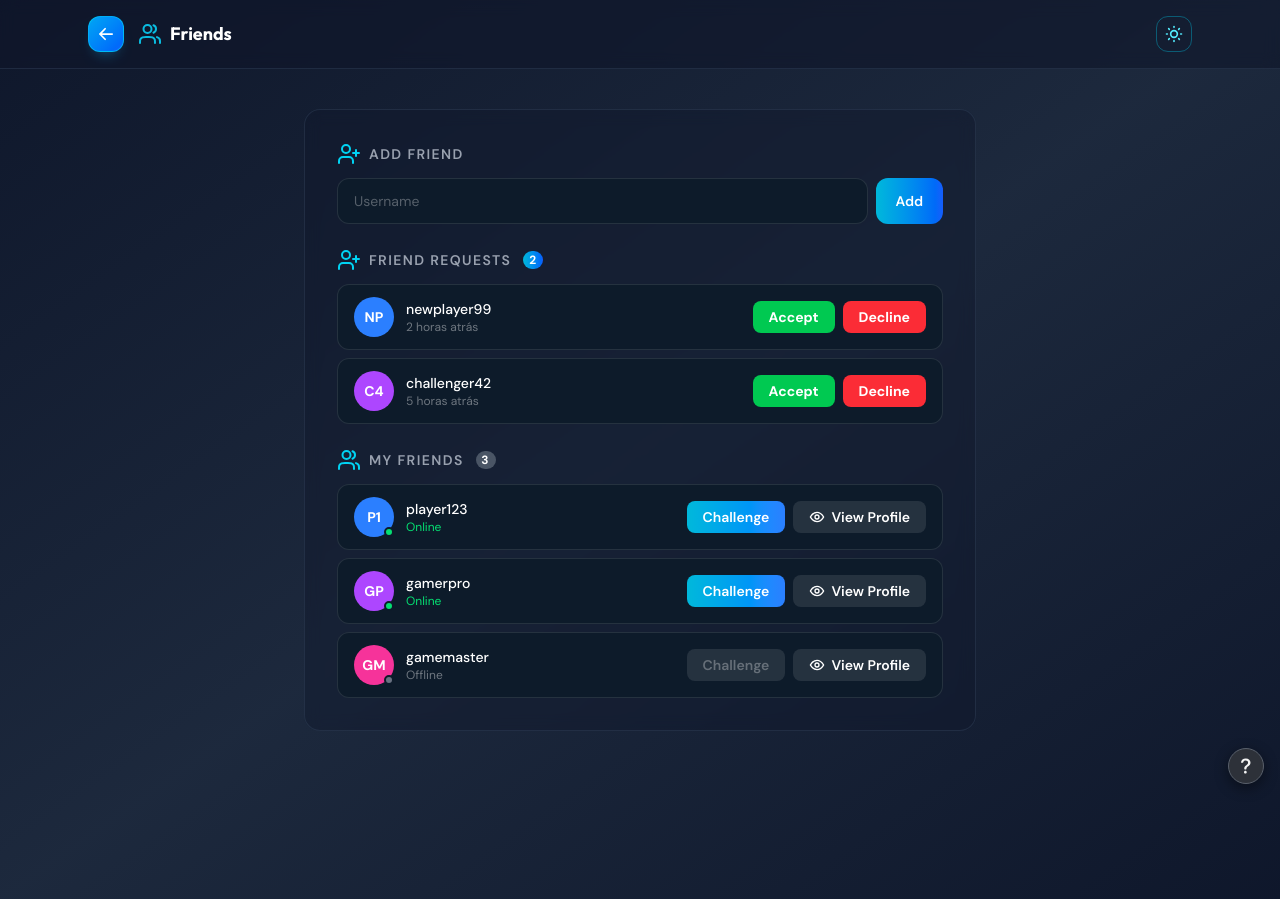
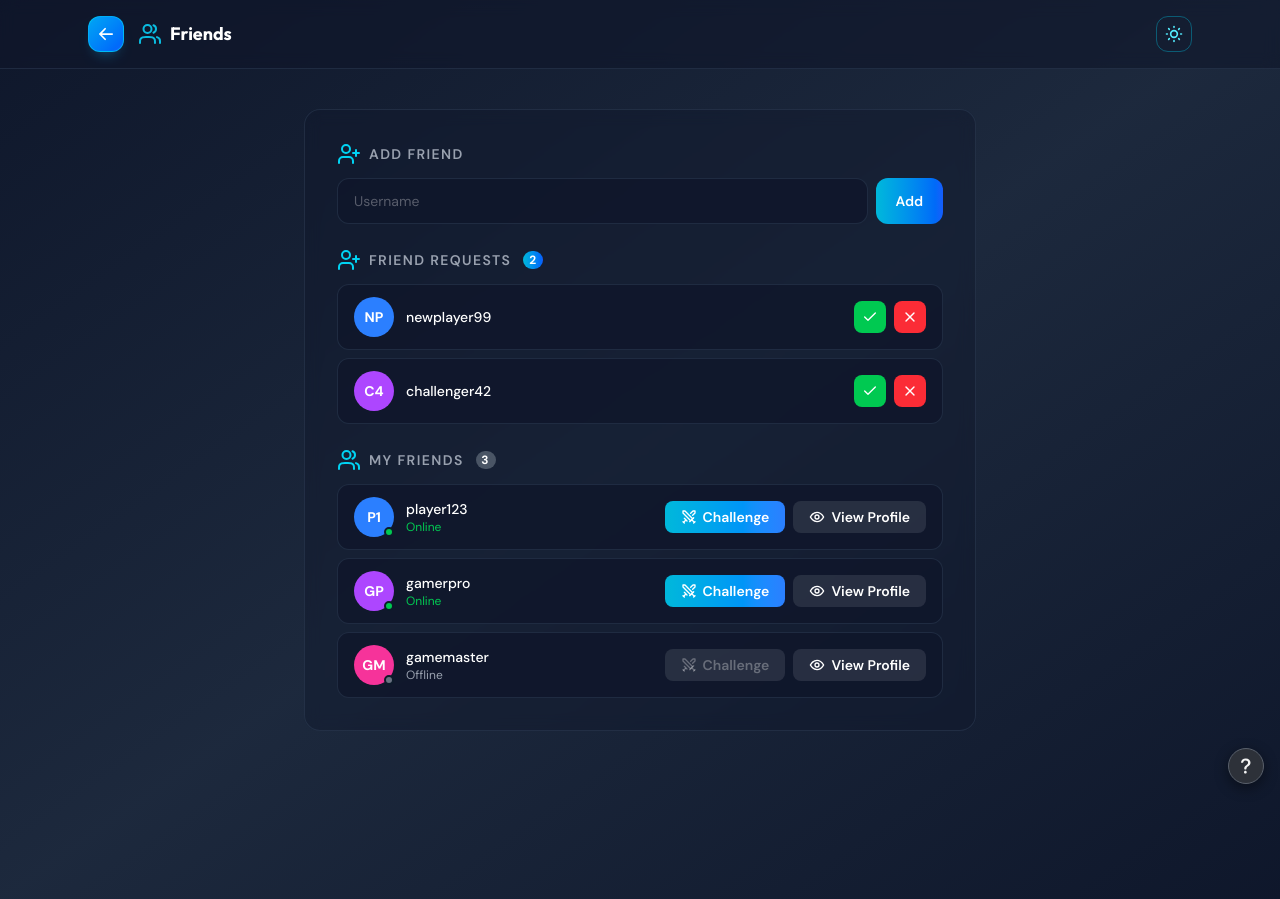
Before and after one commit to transcendence4two/Transcendence, a React (Vite) app in the folder frontend/: page /friends in a window 1280 px wide. Built offline with nearby package versions, Linux system fonts and the light colour scheme; sample sign-in values are in the browser's storage.

Commit message:
style: use new icons

```diff
--- a/frontend/src/index.css
+++ b/frontend/src/index.css
@@ -55,6 +55,7 @@ html.light body {
 
 /* Custom component classes */
 @layer components {
+  /* ─── Base / Layout ─── */
   .header-main {
     @apply bg-transparent text-white py-6 px-8;
   }
@@ -123,6 +124,7 @@ html.light body {
     @apply mx-auto w-full max-w-4xl rounded-3xl border border-slate-700/50 bg-slate-800/50 backdrop-blur-sm p-6 sm:p-8 shadow-2xl space-y-8;
   }
 
+  /* ─── Navbar ─── */
   .profile-nav-shell {
     @apply relative z-[200] w-full border-b border-slate-700/50 bg-slate-900/60 backdrop-blur-sm;
   }
@@ -147,6 +149,7 @@ html.light body {
     @apply h-5 w-5;
   }
 
+  /* ─── Profile Page ─── */
   .profile-page-content {
     @apply px-4 sm:px-6 py-8 sm:py-10;
   }
@@ -167,6 +170,10 @@ html.light body {
     @apply w-20 h-20 rounded-full bg-linear-to-r from-cyan-400 to-purple-600 flex items-center justify-center text-white text-2xl font-bold shadow-lg;
   }
 
+  .profile-page-avatar-image {
+    @apply w-full h-full rounded-full object-cover;
+  }
+
   .profile-page-name {
     @apply text-xl font-bold text-white in-[.light]:text-gray-900;
   }
@@ -179,6 +186,7 @@ html.light body {
     @apply in-[.light]:border-gray-200 bg-slate-800/50 in-[.light]:bg-white/80;
   }
 
+  /* ─── Settings Page ─── */
   .settings-page-content {
     @apply px-4 sm:px-6 py-8 sm:py-10;
   }
@@ -189,22 +197,6 @@ html.light body {
 
   .settings-page-card {
     @apply bg-slate-900/40 border border-slate-700/50 in-[.light]:border-gray-200 bg-slate-800/50 in-[.light]:bg-white/80 backdrop-blur-sm rounded-2xl p-8 space-y-6;
-  }
-
-  .friends-page-content {
-    @apply px-4 sm:px-6 py-8 sm:py-10;
-  }
-
-  .friends-page-layout {
-    @apply mx-auto w-full max-w-2xl space-y-6;
-  }
-
-  .friends-page-card {
-    @apply bg-slate-900/40 border border-slate-700/50 in-[.light]:border-gray-200 bg-slate-800/50 in-[.light]:bg-white/80 backdrop-blur-sm rounded-2xl p-8 space-y-6;
-  }
-
-  .friends-page-card button {
-    @apply cursor-pointer duration-500 disabled:cursor-default;
   }
 
   .settings-card-header {
@@ -252,6 +244,80 @@ html.light body {
     @apply text-white text-left;
   }
 
+  /* ─── Friends Page ─── */
+  .friends-page-content {
+    @apply px-4 sm:px-6 py-8 sm:py-10;
+  }
+
+  .friends-page-layout {
+    @apply mx-auto w-full max-w-2xl space-y-6;
+  }
+
+  .friends-page-card {
+    @apply bg-slate-900/40 border border-slate-700/50 in-[.light]:border-gray-200 bg-slate-800/50 in-[.light]:bg-white/80 backdrop-blur-sm rounded-2xl p-8 space-y-6;
+  }
+
+  .friends-page-card button {
+    @apply cursor-pointer duration-500 disabled:cursor-default;
+  }
+
+  .friends-page-section-title {
+    @apply flex items-center gap-2 text-gray-400 font-semibold text-sm uppercase tracking-widest mb-3;
+  }
+
+  .friends-page-input {
+    @apply flex-1 bg-slate-900/80 border border-slate-700/50 rounded-xl px-4 py-3 text-white placeholder-white/30 text-sm focus:outline-none focus:border-white/15 transition-colors duration-500;
+  }
+
+  .friends-page-add-btn {
+    @apply bg-linear-to-r from-cyan-500 to-blue-600 text-white font-semibold px-5 py-1 rounded-xl text-sm hover:opacity-80 transition-all;
+  }
+
+  .friends-page-request-badge {
+    @apply bg-linear-to-r from-cyan-500 to-blue-600 text-white text-xs font-bold rounded-xl w-5 h-4.5 flex items-center justify-center ml-1;
+  }
+
+  .friends-page-friends-badge {
+    @apply bg-gray-600 text-white text-xs font-bold rounded-xl w-5 h-4.5 flex items-center justify-center ml-1;
+  }
+
+  .friends-page-friend-request-card {
+    @apply flex items-center justify-between bg-slate-900/80 in-[.light]:bg-gray-100 border border-slate-700/50 rounded-xl px-4 py-3;
+  }
+
+  .friends-page-friend-card {
+    @apply flex items-center justify-between bg-slate-900/80 in-[.light]:bg-gray-100 border border-slate-700/50 rounded-xl px-4 py-3;
+  }
+
+  .friends-page-friend-card .friends-page-user-status-online {
+    @apply text-green-500;
+  }
+
+  .friends-page-friend-card .friends-page-user-status-offline {
+    @apply text-gray-400;
+  }
+
+  .friends-page-username {
+    @apply text-white font-medium text-sm in-[.light]:text-gray-900;
+  }
+
+  .friends-page-accept-btn {
+    @apply inline-flex items-center justify-center bg-green-500 hover:bg-green-700 text-white w-8 h-8 rounded-lg transition-colors;
+  }
+
+  .friends-page-decline-btn {
+    @apply inline-flex items-center justify-center bg-red-500 hover:bg-red-700 text-white w-8 h-8 rounded-lg transition-colors;
+  }
+
+  .friends-page-challenge-btn {
+    @apply flex items-center gap-1.5 bg-linear-to-r from-cyan-500 via-blue-500 to-cyan-400 bg-[length:200%_auto] bg-left disabled:bg-none disabled:bg-white/10 disabled:text-white/30 text-white font-semibold px-4 py-1.5 rounded-lg text-sm transition-all hover:bg-right;
+  }
+
+  .friends-page-view-profile-btn {
+    @apply flex items-center gap-1.5 bg-white/10 hover:bg-white/20 text-white in-[.light]:text-gray-700 font-semibold px-4 py-1.5 rounded-lg text-sm transition-colors;
+  }
+
+  /* ─── Dashboard Page ─── */
   .dashboard-main {
     @apply flex items-center justify-center p-4 sm:p-8;
   }
@@ -278,6 +344,10 @@ html.light body {
 
   .dashboard-avatar {
     @apply w-20 h-20 rounded-full bg-linear-to-r from-cyan-400 to-purple-600 flex items-center justify-center text-white text-2xl font-bold shadow-lg;
+  }
+
+  .dashboard-avatar-image {
+    @apply w-full h-full rounded-full object-cover;
   }
 
   .dashboard-user-name {
@@ -369,6 +439,7 @@ html.light body {
     @apply mb-3 text-left sm:text-base font-semibold uppercase tracking-[0.14em] text-gray-400;
   }
 
+  /* ─── Shared Components ─── */
   .help-fab {
     @apply fixed right-4 bottom-4 z-20 inline-flex h-9 w-9 items-center justify-center rounded-full border shadow-[0_4px_14px_rgba(0,0,0,0.45)] transition-colors cursor-pointer;
     background-color: #2d3139;
@@ -505,6 +576,7 @@ html.light body {
     animation-delay: -7s;
   }
 
+  /* ─── Icons ─── */
   .icon-svg {
     opacity: 0.95;
   }
@@ -535,6 +607,8 @@ html.light body {
 }
 
 /* Light Mode Styles */
+
+/* ─── Base / Layout ─── */
 .light .header-main {
   @apply bg-transparent text-gray-900;
 }
@@ -567,6 +641,7 @@ html.light body {
   @apply border-gray-200 bg-white shadow-xl;
 }
 
+/* ─── Navbar ─── */
 .light .profile-nav {
   @apply bg-transparent;
 }
@@ -595,6 +670,7 @@ html.light body {
   @apply text-gray-900;
 }
 
+/* ─── Dashboard ─── */
 .light .dashboard-card {
   @apply bg-white border-gray-400;
 }
@@ -616,6 +692,7 @@ html.light body {
   text-shadow: 0 0 12px rgba(14, 116, 144, 0.18);
 }
 
+/* ─── Profile ─── */
 .light .profile-initials {
   @apply border-blue-400 from-cyan-400 to-blue-500;
 }
@@ -632,6 +709,7 @@ html.light body {
   @apply text-gray-700;
 }
 
+/* ─── Shared Components ─── */
 .light .help-fab {
   border-color: #cbd5e1;
   background-color: #ffffff;
@@ -648,6 +726,7 @@ html.light body {
   opacity: 0.9;
 }
 
+/* ─── Profile Page ─── */
 .light .profile-page-user-card {
   @apply border-gray-400;
 }
@@ -660,6 +739,50 @@ html.light body {
   @apply text-gray-700;
 }
 
+/* ─── Friends Page ─── */
+.light .friends-page-friend-request-card,
+.light .friends-page-friend-card {
+  @apply border-gray-300;
+}
+
+.light .friends-page-input {
+  @apply bg-gray-100 text-gray-900 placeholder-gray-500 border-gray-300 focus:border-gray-400;
+}
+
+.light .friends-page-card section h2 {
+  @apply text-black;
+  font-family: "Outfit", sans-serif;
+}
+
+.light .friends-page-friend-card .friends-page-user-status-online {
+  @apply text-green-500;
+}
+
+.light .friends-page-friend-card .friends-page-user-status-offline {
+  @apply text-gray-400;
+}
+
+.light .friends-page-mini-circle-status {
+  @apply border-gray-100;
+}
+
+.light .friends-page-accept-btn {
+  @apply bg-green-400 hover:bg-green-500;
+}
+
+.light .friends-page-decline-btn {
+  @apply bg-red-400 hover:bg-red-500;
+}
+
+.light .friends-page-challenge-btn {
+  @apply disabled:text-gray-500 disabled:bg-gray-400/20;
+}
+
+.light .friends-page-view-profile-btn {
+  @apply bg-gray-400/20 hover:bg-gray-500/40;
+}
+
+/* ─── Shared Stats & History ─── */
 .light .stat-card {
   @apply border-gray-300 bg-white;
 }
@@ -700,6 +823,7 @@ html.light body {
   @apply bg-gray-50 border-gray-400;
 }
 
+/* ─── Icons ─── */
 .light .icon-svg {
   opacity: 0.85;
 }
@@ -729,6 +853,7 @@ html.light body {
     hue-rotate(244deg) brightness(92%) contrast(91%);
 }
 
+/* ─── Tailwind Overrides ─── */
 .light .text-gray-300 {
   @apply text-gray-700;
 }
--- a/frontend/src/pages/FriendsPage.tsx
+++ b/frontend/src/pages/FriendsPage.tsx
@@ -1,7 +1,14 @@
 import { useNavigate } from "react-router-dom";
 import { useState, useEffect } from "react";
 
-import { FriendsIcon, UserAddIcon, EyeIcon } from "../components/icons/Icons";
+import {
+  FriendsIcon,
+  UserAddIcon,
+  EyeIcon,
+  CombatIcon,
+  CheckIcon,
+  XIcon,
+} from "../components/icons/Icons";
 
 import PageNavbar from "../components/common/PageNavbar";
 import HelpFab from "../components/common/HelpFab";
@@ -17,7 +24,6 @@ type FriendRequest = {
   username: string;
   initials: string;
   color: string;
-  timeAgo: string;
 };
 
 type Friend = {
@@ -45,14 +51,12 @@ const mockRequests: FriendRequest[] = [
     username: "newplayer99",
     initials: "NP",
     color: "bg-blue-500",
-    timeAgo: "2 horas atrás",
   },
   {
     id: "2",
     username: "challenger42",
     initials: "C4",
     color: "bg-purple-500",
-    timeAgo: "5 horas atrás",
   },
 ];
 
@@ -103,8 +107,8 @@ const FriendsPage = () => {
             <div className="friends-page-card">
               {/* ── ADD FRIEND ── */}
               <section className="mb-6">
-                <h2 className="flex items-center gap-2 text-gray-400 font-semibold text-sm uppercase tracking-widest mb-3">
-                  <UserAddIcon className="w-6 h-6 text-cyan-400" />
+                <h2 className="friends-page-section-title">
+                  <UserAddIcon className="w-6 h-6 text-cyan-400 in-[.light]:brightness-0" />
                   Add Friend
                 </h2>
                 <div className="flex gap-2">
@@ -113,20 +117,18 @@ const FriendsPage = () => {
                     placeholder="Username"
                     value={searchInput}
                     onChange={(e) => setSearchInput(e.target.value)}
-                    className="flex-1 bg-[#0d1b2a] border border-white/10 rounded-xl px-4 py-3 text-white placeholder-white/30 text-sm focus:outline-none focus:border-white/15 transition-colors duration-500"
+                    className="friends-page-input"
                   />
-                  <button className="bg-linear-to-r from-cyan-500 to-blue-600 text-white font-semibold px-5 py-1 rounded-xl text-sm hover:opacity-80 transition-all">
-                    Add
-                  </button>
+                  <button className="friends-page-add-btn">Add</button>
                 </div>
               </section>
 
               {/* ── FRIEND REQUESTS ── */}
               <section className="mb-6">
-                <h2 className="flex items-center gap-2 text-gray-400 font-semibold text-sm uppercase tracking-widest mb-3">
-                  <UserAddIcon className="w-6 h-6 text-cyan-400" />
+                <h2 className="friends-page-section-title">
+                  <UserAddIcon className="w-6 h-6 text-cyan-400 in-[.light]:brightness-0" />
                   Friend Requests
-                  <span className="bg-linear-to-r from-cyan-500 to-blue-600 text-white text-xs font-bold rounded-xl w-5 h-4.5 flex items-center justify-center ml-1">
+                  <span className="friends-page-request-badge">
                     {mockRequests.length}
                   </span>
                 </h2>
@@ -135,7 +137,7 @@ const FriendsPage = () => {
                   {mockRequests.map((req) => (
                     <div
                       key={req.id}
-                      className="flex items-center justify-between bg-[#0d1b2a] border border-white/10 rounded-xl px-4 py-3"
+                      className="friends-page-friend-request-card"
                     >
                       <div className="flex items-center gap-3">
                         <div
@@ -144,18 +146,23 @@ const FriendsPage = () => {
                           {req.initials}
                         </div>
                         <div>
-                          <p className="text-white font-medium text-sm">
+                          <p className="friends-page-username">
                             {req.username}
                           </p>
-                          <p className="text-white/40 text-xs">{req.timeAgo}</p>
                         </div>
                       </div>
                       <div className="flex gap-2">
-                        <button className="bg-green-500 hover:bg-green-700 text-white font-bold px-4 py-1.5 rounded-lg text-sm transition-colors">
-                          Accept
+                        <button
+                          className="friends-page-accept-btn"
+                          aria-label={`Accept ${req.username} friend request`}
+                        >
+                          <CheckIcon className="w-4 h-4" />
                         </button>
-                        <button className="bg-red-500 hover:bg-red-700 text-white font-bold px-4 py-1.5 rounded-lg text-sm transition-colors">
-                          Decline
+                        <button
+                          className="friends-page-decline-btn"
+                          aria-label={`Decline ${req.username} friend request`}
+                        >
+                          <XIcon className="w-4 h-4" />
                         </button>
                       </div>
                     </div>
@@ -165,20 +172,17 @@ const FriendsPage = () => {
 
               {/* ── MY FRIENDS ── */}
               <section>
-                <h2 className="flex items-center gap-2 text-gray-400 font-semibold text-sm uppercase tracking-widest mb-3">
-                  <FriendsIcon className="w-6 h-6 text-cyan-400" />
+                <h2 className="friends-page-section-title">
+                  <FriendsIcon className="w-6 h-6 text-cyan-400 in-[.light]:brightness-0" />
                   My Friends
-                  <span className="bg-gray-600 text-white text-xs font-bold rounded-xl w-5 h-4.5 flex items-center justify-center ml-1">
+                  <span className="friends-page-friends-badge">
                     {mockFriends.length}
                   </span>
                 </h2>
 
                 <div className="flex flex-col gap-2">
                   {mockFriends.map((friend) => (
-                    <div
-                      key={friend.id}
-                      className="flex items-center justify-between bg-[#0d1b2a] border border-white/10 rounded-xl px-4 py-3"
-                    >
+                    <div key={friend.id} className="friends-page-friend-card">
                       <div className="flex items-center gap-3">
                         <div className="relative">
                           <div
@@ -187,15 +191,15 @@ const FriendsPage = () => {
                             {friend.initials}
                           </div>
                           <span
-                            className={`absolute bottom-0 right-0 w-2.5 h-2.5 rounded-full border-2 border-[#0d1b2a] ${friend.online ? "bg-green-400" : "bg-gray-500"}`}
+                            className={`friends-page-mini-circle-status absolute bottom-0 right-0 w-2.5 h-2.5 rounded-full border-2 border-[#0d1b2a] ${friend.online ? "bg-green-500" : "bg-gray-500"}`}
                           />
                         </div>
                         <div>
-                          <p className="text-white font-medium text-sm">
+                          <p className="friends-page-username">
                             {friend.username}
                           </p>
                           <p
-                            className={`text-xs ${friend.online ? "text-green-400" : "text-white/40"}`}
+                            className={`friends-page-user-status text-xs ${friend.online ? "friends-page-user-status-online" : "friends-page-user-status-offline"}`}
                           >
                             {friend.online ? "Online" : "Offline"}
                           </p>
@@ -204,11 +208,12 @@ const FriendsPage = () => {
                       <div className="flex gap-2">
                         <button
                           disabled={!friend.online}
-                          className="flex items-center gap-1.5 bg-linear-to-r from-cyan-500 via-blue-500 to-blue-400 bg-[length:200%_auto] bg-left disabled:bg-none disabled:bg-white/10 disabled:text-white/30 text-white font-semibold px-4 py-1.5 rounded-lg text-sm transition-all duration-600 hover:bg-right"
+                          className="friends-page-challenge-btn"
                         >
+                          <CombatIcon className="w-4 h-4" />
                           Challenge
                         </button>
-                        <button className="flex items-center gap-1.5 bg-white/10 hover:bg-white/20 text-white font-semibold px-4 py-1.5 rounded-lg text-sm transition-colors">
+                        <button className="friends-page-view-profile-btn">
                           <EyeIcon className="w-4 h-4" />
                           View Profile
                         </button>
```
